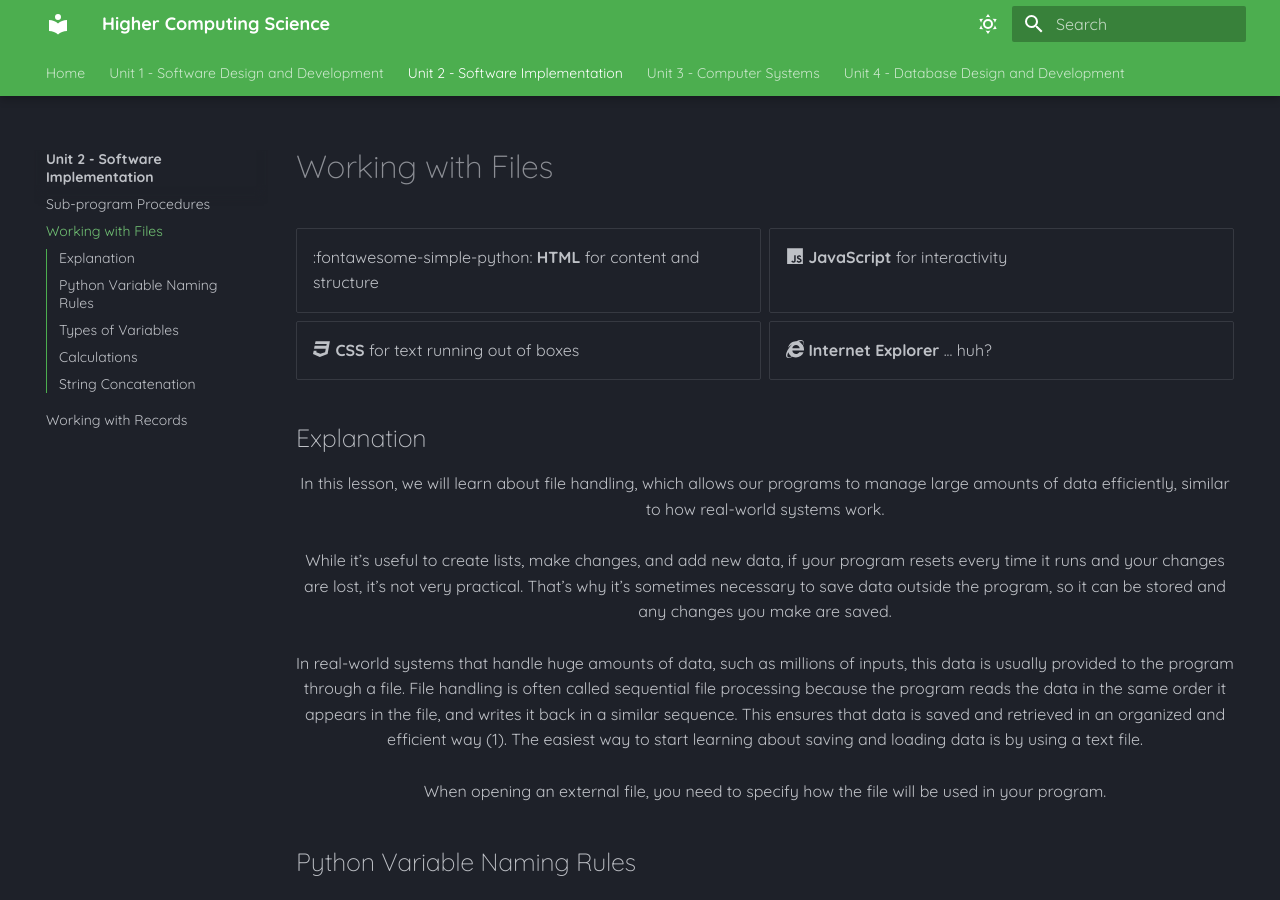
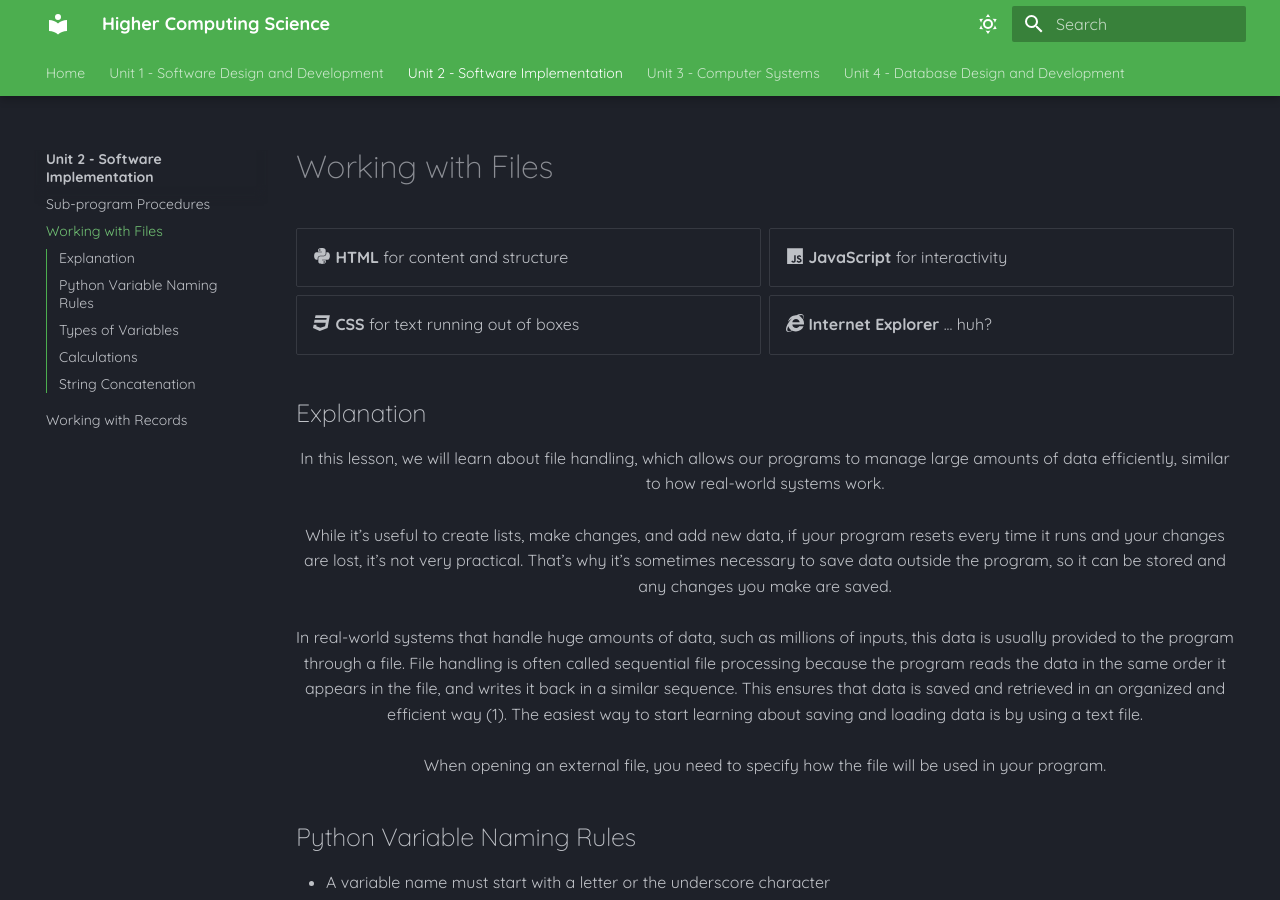
Before and after one commit to Mr-Wood-CS/Higher-Computing-Science-MD-Files, an MkDocs documentation site: the page built from docs/SI/02-Working-with-Files.md, in a window 1280 px wide and 900 px high. Built offline with MkDocs 1.6.1 and Material for MkDocs 9.7.7, drawn with Linux system fonts in a browser that asks for light colours.

Commit message:
Update 02-Working-with-Files.md

```diff
--- a/docs/SI/02-Working-with-Files.md
+++ b/docs/SI/02-Working-with-Files.md
@@ -1,7 +1,7 @@
 # Working with Files
 
 <div class="grid cards" markdown>
-- :fontawesome-simple-python: __HTML__ for content and structure
+- :fontawesome-brands-python: __HTML__ for content and structure
 - :fontawesome-brands-js: __JavaScript__ for interactivity
 - :fontawesome-brands-css3: __CSS__ for text running out of boxes
 - :fontawesome-brands-internet-explorer: __Internet Explorer__ ... huh?
```
